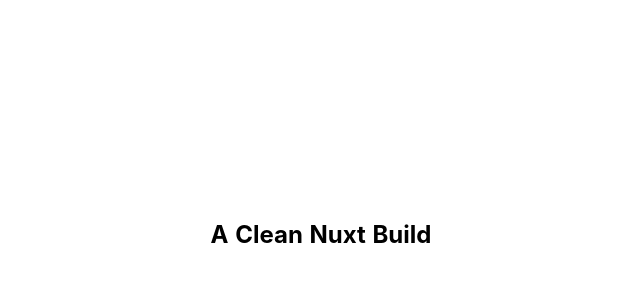
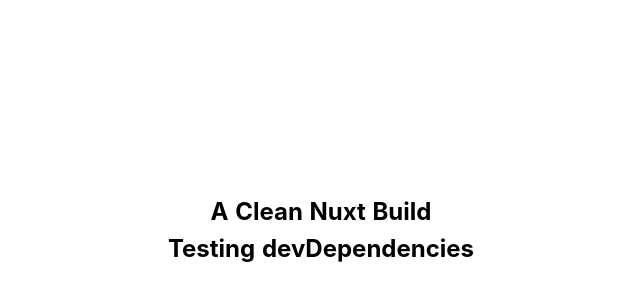
Before and after one commit to cbaxter713/nuxt-clean-build, a Nuxt app: page / in a window 1280 px wide. Shown: the part 166-466 px from the top of the page, without its empty margins (319-959 px from the left). Built offline with nearby package versions, Linux system fonts and the light colour scheme.

Commit message:
Demonstrating data

```diff
--- a/pages/index.vue
+++ b/pages/index.vue
@@ -1,12 +1,18 @@
 <template>
   <section class="container">
     <h1>A Clean Nuxt Build</h1>
+    <h2>{{testPurpose}}</h2>
   </section>
 </template>
 
 <script>
 
 export default {
+  data() {
+    return {
+      testPurpose: 'Testing devDependencies'
+    }
+  },
   mounted() {
     console.log('!!!mounted on root route')
   }
@@ -18,30 +24,15 @@
   margin: 0 auto;
   min-height: 100vh;
   display: flex;
+  flex-direction: column;
   justify-content: center;
   align-items: center;
   text-align: center;
 }
 
-.title {
-  font-family: 'Quicksand', 'Source Sans Pro', -apple-system, BlinkMacSystemFont,
-    'Segoe UI', Roboto, 'Helvetica Neue', Arial, sans-serif;
-  display: block;
-  font-weight: 300;
-  font-size: 100px;
-  color: #35495e;
-  letter-spacing: 1px;
-}
-
-.subtitle {
-  font-weight: 300;
-  font-size: 42px;
-  color: #526488;
-  word-spacing: 5px;
-  padding-bottom: 15px;
-}
-
-.links {
-  padding-top: 15px;
-}
+  h1,
+  h2 {
+    display: block;
+    margin-bottom: 0.5rem;
+  }
 </style>
```
